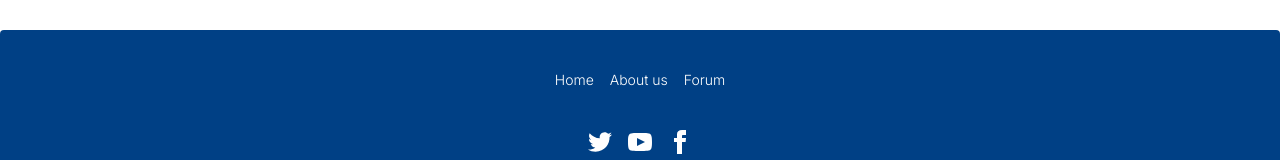
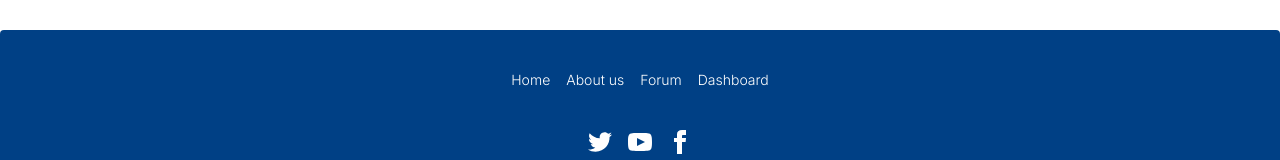
Before and after one commit to Sajid941/Virtual-Classroom-Client, a React (Vite) app: page / in a window 1280 px wide. Shown: the part 3325-3485 px from the top of the page. Built offline with nearby package versions, Linux system fonts and the light colour scheme.

Commit message:
added dashboard link to footer

```diff
--- a/src/Components/LandingPageComponent/Footer.jsx
+++ b/src/Components/LandingPageComponent/Footer.jsx
@@ -8,6 +8,7 @@ const Footer = () => {
                     <NavLink to='/'><a className="link link-hover">Home</a></NavLink>
                     <NavLink to='/aboutUs'><a className="link link-hover">About us</a></NavLink>
                     <NavLink to='/forum'><a className="link link-hover">Forum</a></NavLink>
+                    <NavLink to='/dashboard'><a className="link link-hover">Dashboard</a></NavLink>
                 </nav>
                 <nav>
                     <div className="grid grid-flow-col gap-4">
```
